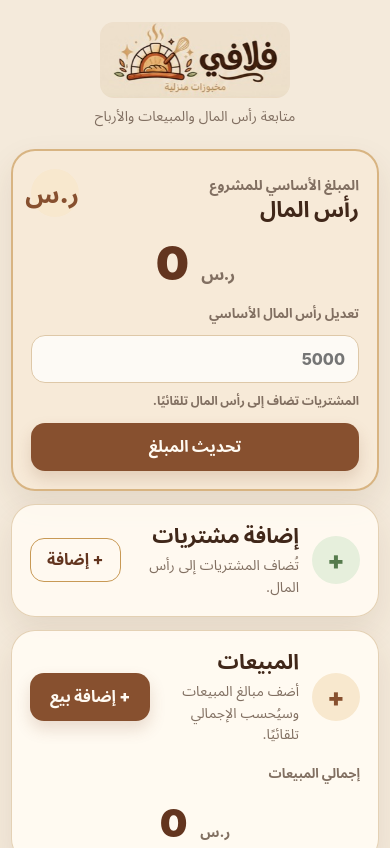
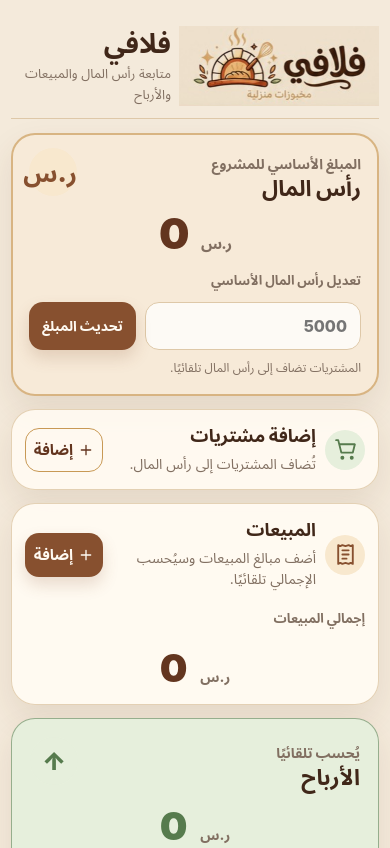
Before and after one commit to fryd5449-web/-masarifi, a website with bundled scripts: page index.html in a window 390 px wide. Shown: the top 848 px of the page. Built offline with nearby package versions, Linux system fonts and the light colour scheme.

Commit message:
Refine Flavi mobile header and compact finance cards

```diff
--- a/index.html
+++ b/index.html
@@ -39,10 +39,11 @@
     button, input, textarea { font: inherit; }
     button { touch-action: manipulation; }
     .page { width: min(100%, 560px); margin: 0 auto; padding: max(18px, env(safe-area-inset-top)) 14px max(28px, env(safe-area-inset-bottom)); }
-    .header { display: flex; flex-direction: column; align-items: center; gap: 4px; padding: 4px 8px 18px; text-align: center; }
-    .logo { display: block; width: min(190px, 55vw); height: auto; border-radius: 14px; mix-blend-mode: multiply; }
-    .sr-only { position: absolute; width: 1px; height: 1px; padding: 0; margin: -1px; overflow: hidden; clip: rect(0, 0, 0, 0); white-space: nowrap; border: 0; }
-    .header p { margin: 0; color: var(--muted); font-size: 14px; }
+    .header { display: flex; align-items: center; gap: 8px; width: 100%; margin-bottom: 14px; padding: 8px 0 12px; border-bottom: 1px solid var(--line); }
+    .logo { display: block; width: 200px; max-width: 56%; height: auto; mix-blend-mode: multiply; }
+    .header-copy { min-width: 0; }
+    .header h1 { margin: 0 0 3px; font-size: 27px; line-height: 1.2; }
+    .header p { margin: 0; color: var(--muted); font-size: 13px; line-height: 1.6; }
     .stack { display: grid; gap: 13px; }
     .panel { background: rgba(255, 250, 242, .93); border: 1px solid rgba(222, 200, 168, .82); border-radius: var(--radius); box-shadow: var(--shadow); overflow: hidden; }
     .panel-inner { padding: 18px; }
@@ -53,9 +54,12 @@
     .money { direction: ltr; unicode-bidi: isolate; white-space: nowrap; }
     .currency { margin-inline-start: 5px; color: var(--muted); font-size: .52em; font-weight: 800; }
     .capital-panel { border: 2px solid rgba(200, 153, 85, .65); background: #f7ead8; }
-    .capital-value { display: block; margin: 17px 0 13px; color: var(--brown-dark); font-size: clamp(38px, 12vw, 62px); line-height: 1; font-weight: 950; letter-spacing: -1px; text-align: center; }
+    .capital-panel .panel-inner { padding: 13px 16px; }
+    .capital-value { display: block; margin: 10px 0 12px; color: var(--brown-dark); font-size: clamp(38px, 11vw, 54px); line-height: 1; font-weight: 950; letter-spacing: -1px; text-align: center; }
     .capital-value .currency { font-size: .36em; }
     .capital-form { display: grid; grid-template-columns: minmax(0, 1fr) auto; align-items: end; gap: 9px; }
+    .capital-form .primary-btn { padding: 0 13px; font-size: 14px; }
+    .capital-hint { margin: 6px 0 0; color: var(--muted); font-size: 12px; }
     .field-label { display: block; margin: 0 0 7px; color: var(--muted); font-size: 13px; font-weight: 800; }
     .money-input, .text-input, .date-input { width: 100%; min-width: 0; min-height: 48px; padding: 0 13px; color: var(--ink); background: rgba(255, 255, 255, .75); border: 1px solid var(--line); border-radius: 14px; outline: none; }
     .money-input { direction: ltr; text-align: right; font-weight: 800; }
@@ -66,13 +70,18 @@
     .primary-btn { min-height: 48px; padding: 0 20px; color: #fffaf2; background: var(--brown); border-radius: 14px; font-weight: 900; white-space: nowrap; box-shadow: 0 8px 16px rgba(135, 80, 47, .18); }
     .primary-btn:hover { filter: brightness(1.06); }
     .outline-btn { min-height: 44px; padding: 0 16px; color: var(--brown-dark); background: transparent; border: 1px solid var(--gold); border-radius: 14px; font-weight: 850; white-space: nowrap; }
-    .feature-copy { display: flex; align-items: center; gap: 13px; }
+    .feature-copy { display: flex; align-items: center; gap: 9px; min-width: 0; }
     .feature-mark { flex: 0 0 auto; display: grid; place-items: center; width: 48px; height: 48px; color: var(--brown); background: var(--surface-soft); border-radius: 50%; font-size: 25px; font-weight: 900; }
     .feature-mark.green { color: var(--green); background: var(--green-soft); }
     .feature-mark.gold { color: var(--brown); background: #f8e8ce; }
+    .feature-mark svg { width: 25px; height: 25px; fill: none; stroke: currentColor; stroke-width: 1.8; stroke-linecap: round; stroke-linejoin: round; }
+    .add-transaction { display: inline-flex; align-items: center; justify-content: center; gap: 5px; flex-shrink: 0; width: 78px; min-height: 44px; padding: 0 6px; font-size: 15px; }
+    .add-transaction svg { width: 16px; height: 16px; fill: none; stroke: currentColor; stroke-width: 2; stroke-linecap: round; }
     .feature-panel .panel-inner { display: grid; gap: 15px; }
-    .feature-panel .panel-heading { align-items: center; }
-    .feature-panel .panel-heading h2 { font-size: 21px; }
+    .feature-panel .panel-heading { align-items: center; gap: 9px; }
+    .feature-panel .panel-heading h2 { font-size: 20px; }
+    .feature-panel .feature-mark { width: 40px; height: 40px; }
+    .feature-panel .panel-inner { padding: 15px 13px; }
     .sales-panel { background: rgba(255, 250, 242, .97); }
     .sales-total, .profit-value { display: block; margin: 15px 0 2px; font-size: clamp(34px, 10vw, 50px); line-height: 1; font-weight: 950; text-align: center; }
     .sales-total { color: var(--brown-dark); }
@@ -115,8 +124,7 @@
     .error { min-height: 20px; margin: 2px 0 0; color: var(--red); font-size: 13px; font-weight: 800; }
     @media (max-width: 390px) {
       .page { padding-left: 11px; padding-right: 11px; }
-      .capital-form { grid-template-columns: 1fr; }
-      .capital-form .primary-btn { width: 100%; }
+      .feature-panel .panel-heading h2 { font-size: 18px; }
       .operation { gap: 8px; }
       .operation-amount { font-size: 15px; }
     }
@@ -126,19 +134,19 @@
   <main class="page">
     <header class="header">
       <img class="logo" src="./assets/flavi-logo.png" alt="فلافي" />
-      <h1 class="sr-only">فلافي</h1>
-      <p>متابعة رأس المال والمبيعات والأرباح</p>
+      <div class="header-copy"><h1>فلافي</h1><p>متابعة رأس المال والمبيعات والأرباح</p></div>
     </header>
     <div class="stack">
       <section class="panel capital-panel" aria-labelledby="capitalHeading">
         <div class="panel-inner">
           <div class="panel-heading"><div><p class="eyebrow">المبلغ الأساسي للمشروع</p><h2 id="capitalHeading">رأس المال</h2></div><span class="feature-mark gold" aria-hidden="true">ر.س</span></div>
           <output id="capitalValue" class="capital-value money" aria-live="polite">0 <span class="currency">ر.س</span></output>
-          <div class="capital-form"><div><label class="field-label" for="baseCapital">تعديل رأس المال الأساسي</label><input id="baseCapital" class="money-input" inputmode="decimal" autocomplete="off" placeholder="5000" aria-describedby="capitalHint" /><span id="capitalHint" class="eyebrow" style="display:block;margin:6px 0 0;font-size:12px">المشتريات تضاف إلى رأس المال تلقائيًا.</span></div><button id="saveCapital" class="primary-btn" type="button">تحديث المبلغ</button></div>
+          <div class="capital-form"><div><label class="field-label" for="baseCapital">تعديل رأس المال الأساسي</label><input id="baseCapital" class="money-input" inputmode="decimal" autocomplete="off" placeholder="5000" aria-describedby="capitalHint" /></div><button id="saveCapital" class="primary-btn" type="button">تحديث المبلغ</button></div>
+          <p id="capitalHint" class="capital-hint">المشتريات تضاف إلى رأس المال تلقائيًا.</p>
         </div>
       </section>
-      <section class="panel feature-panel" aria-labelledby="purchasesHeading"><div class="panel-inner"><div class="panel-heading"><div class="feature-copy"><span class="feature-mark green" aria-hidden="true">+</span><div><h2 id="purchasesHeading">إضافة مشتريات</h2><p>تُضاف المشتريات إلى رأس المال.</p></div></div><button class="outline-btn add-transaction" data-type="purchase" type="button">+ إضافة</button></div></div></section>
-      <section class="panel feature-panel sales-panel" aria-labelledby="salesHeading"><div class="panel-inner"><div class="panel-heading"><div class="feature-copy"><span class="feature-mark gold" aria-hidden="true">+</span><div><h2 id="salesHeading">المبيعات</h2><p>أضف مبالغ المبيعات وسيُحسب الإجمالي تلقائيًا.</p></div></div><button class="primary-btn add-transaction" data-type="sale" type="button">+ إضافة بيع</button></div><div><p class="eyebrow">إجمالي المبيعات</p><output id="salesValue" class="sales-total money" aria-live="polite">0 <span class="currency">ر.س</span></output></div></div></section>
+      <section class="panel feature-panel" aria-labelledby="purchasesHeading"><div class="panel-inner"><div class="panel-heading"><div class="feature-copy"><span class="feature-mark green" aria-hidden="true"><svg viewBox="0 0 24 24"><path d="M3 3h2l3 12h11l2-8H6"/><circle cx="9" cy="20" r="1"/><circle cx="18" cy="20" r="1"/></svg></span><div><h2 id="purchasesHeading">إضافة مشتريات</h2><p>تُضاف المشتريات إلى رأس المال.</p></div></div><button class="outline-btn add-transaction" data-type="purchase" type="button"><svg viewBox="0 0 24 24" aria-hidden="true"><path d="M12 5v14M5 12h14"/></svg>إضافة</button></div></div></section>
+      <section class="panel feature-panel sales-panel" aria-labelledby="salesHeading"><div class="panel-inner"><div class="panel-heading"><div class="feature-copy"><span class="feature-mark gold" aria-hidden="true"><svg viewBox="0 0 24 24"><path d="M5 3l2 1 2-1 3 1 3-1 2 1 2-1v18l-2-1-2 1-3-1-3 1-2-1-2 1zM9 8h6M9 12h6M9 16h4"/></svg></span><div><h2 id="salesHeading">المبيعات</h2><p>أضف مبالغ المبيعات وسيُحسب الإجمالي تلقائيًا.</p></div></div><button class="primary-btn add-transaction" data-type="sale" type="button"><svg viewBox="0 0 24 24" aria-hidden="true"><path d="M12 5v14M5 12h14"/></svg>إضافة</button></div><div><p class="eyebrow">إجمالي المبيعات</p><output id="salesValue" class="sales-total money" aria-live="polite">0 <span class="currency">ر.س</span></output></div></div></section>
       <section id="profitPanel" class="panel profit-panel" aria-labelledby="profitHeading"><div class="panel-inner"><div class="panel-heading"><div><p class="eyebrow">يُحسب تلقائيًا</p><h2 id="profitHeading">الأرباح</h2></div><span class="feature-mark green" aria-hidden="true">↑</span></div><output id="profitValue" class="profit-value money" aria-live="polite">0 <span class="currency">ر.س</span></output><p id="profitCaption" class="profit-caption">الفرق بين إجمالي المبيعات ورأس المال</p></div></section>
       <section class="panel operations-panel" aria-labelledby="operationsHeading"><div class="operations-heading"><h2 id="operationsHeading">آخر العمليات</h2><button id="toggleAll" class="link-btn" type="button">عرض الكل</button></div><div id="operationsList" class="operations-list"></div><p class="note">تُحفظ بيانات فلافي على هذا الجهاز فقط.</p></section>
     </div>
```
